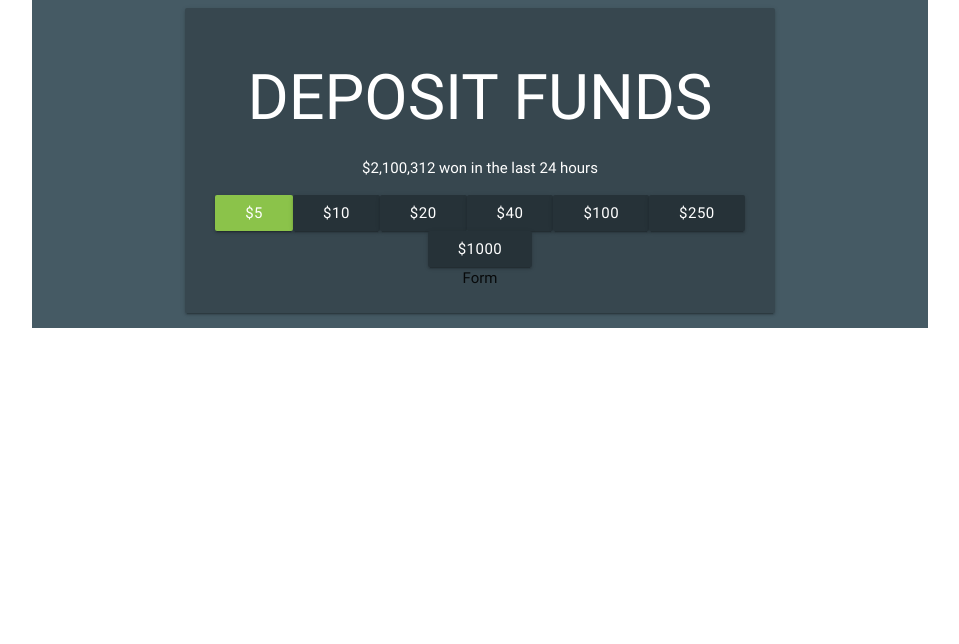
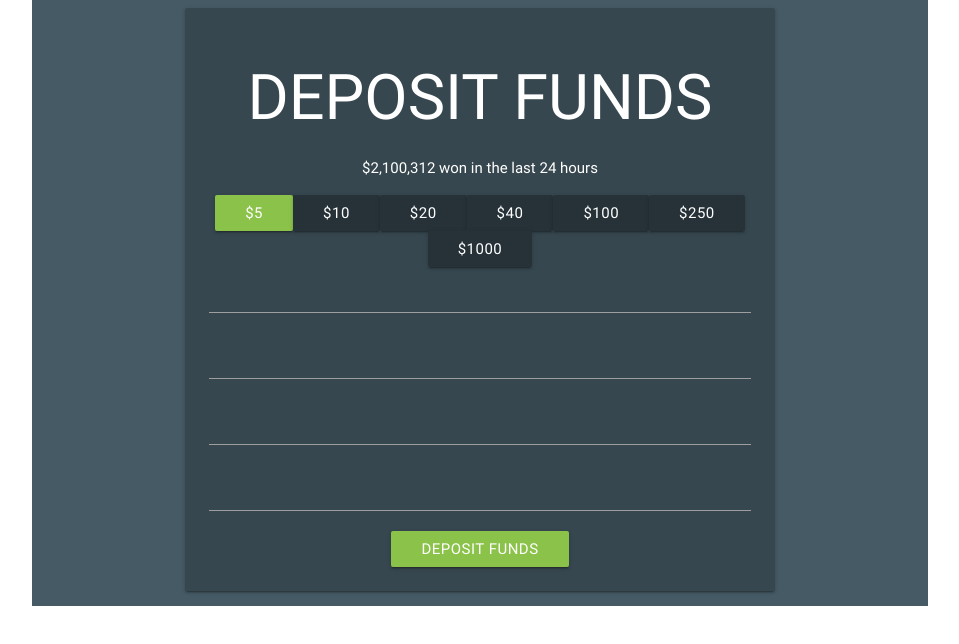
Before and after one commit to mpeiros/kickback-react-frontend, a React (Create React App) app: page / in a window 1280 px wide. Shown: the top 644 px of the page, without its empty margins (160-1119 px from the left). Built offline with nearby package versions, Linux system fonts and the light colour scheme.

Commit message:
Add credit card form inputs

```diff
--- a/src/components/CreditCardForm.js
+++ b/src/components/CreditCardForm.js
@@ -1,10 +1,53 @@
 import React, { Component } from 'react';
 
 class CreditCardForm extends Component {
+  state = {
+    cardNumber: '',
+    name: '',
+    date: '',
+    cvc: ''
+  };
+
+  handleSubmit(event) {
+    event.preventDefault();
+  }
+
+  handleInputChange({ target: { name, value } }) {
+    this.setState({ [name]: value });
+  }
+
   render() {
     return (
       <div>
-        Form
+        <form onSubmit={this.handleSubmit.bind(this)}>
+          <input
+            type="text"
+            name="cardNumber"
+            value={this.state.cardNumber}
+            onChange={this.handleInputChange.bind(this)}
+          />
+          <input
+            type="text"
+            name="name"
+            value={this.state.name}
+            onChange={this.handleInputChange.bind(this)}
+          />
+          <input
+            type="text"
+            name="date"
+            value={this.state.date}
+            onChange={this.handleInputChange.bind(this)}
+          />
+         <input
+            type="text"
+            name="cvc"
+            value={this.state.cvc}
+            onChange={this.handleInputChange.bind(this)}
+          />
+          <button className="btn waves-effect waves-light light-green" type="submit">
+            Deposit funds
+          </button>
+        </form>
       </div>
     );
   }
```
